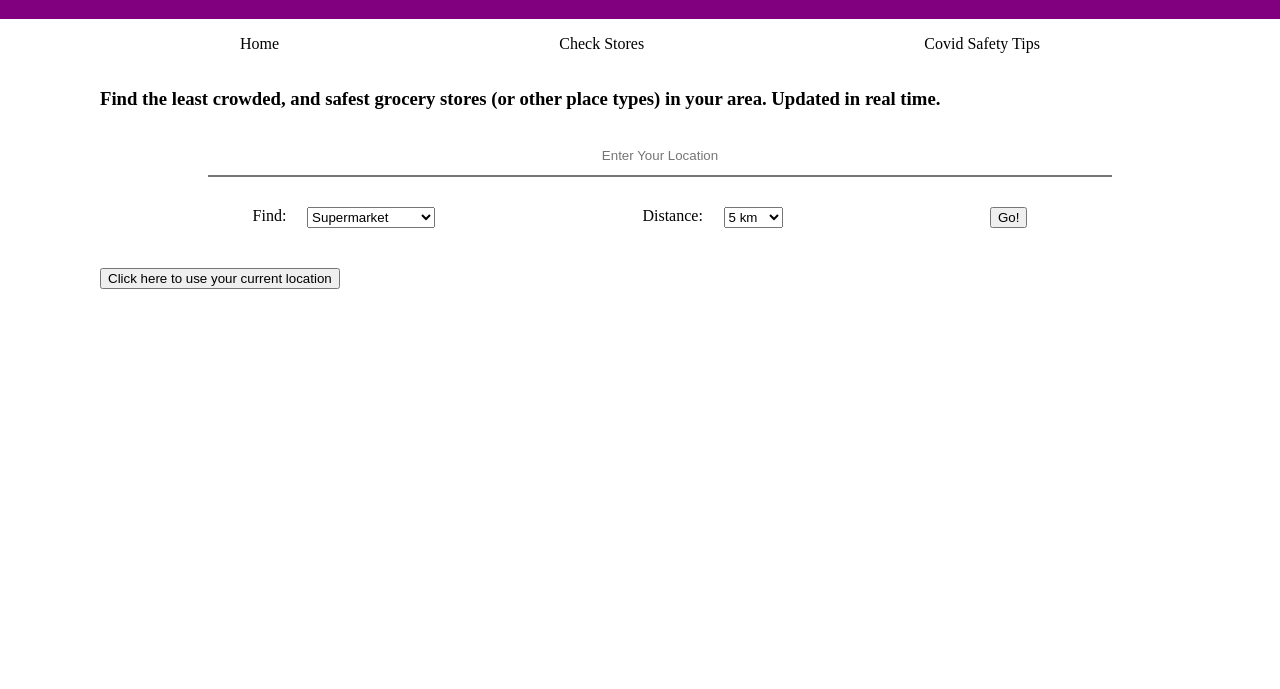
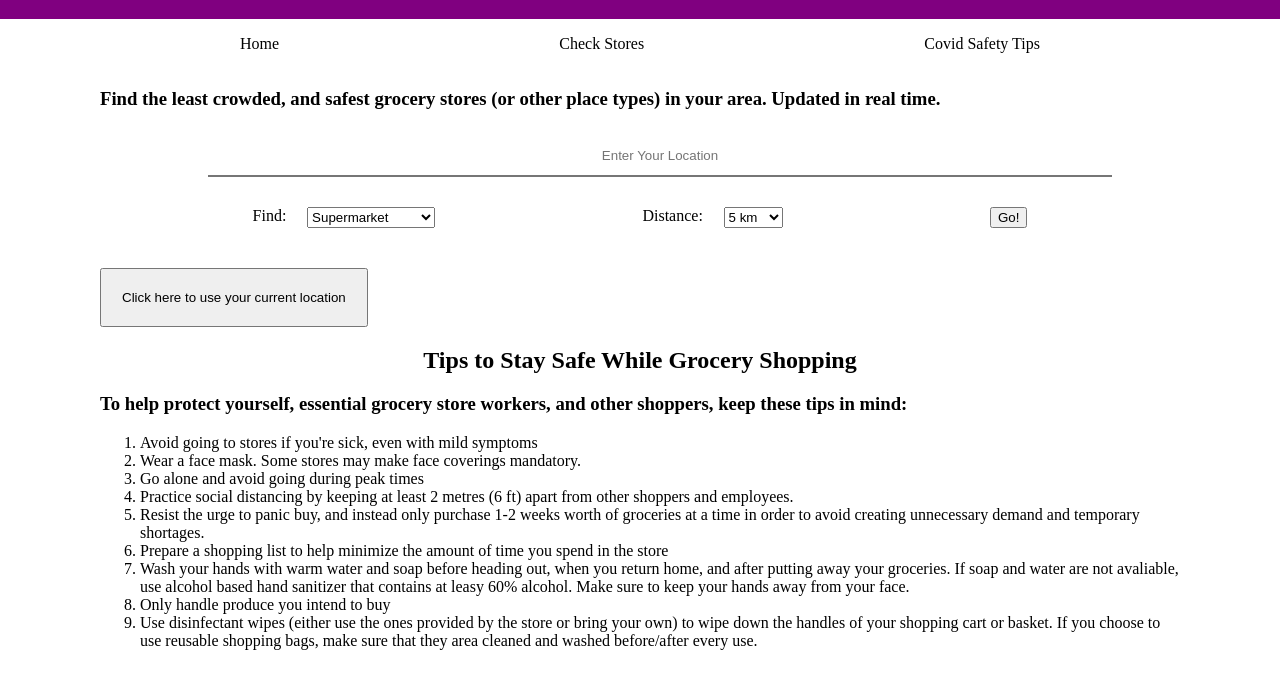
Before and after one commit to sunny-zuo/covid-wait, a Gatsby site in the folder client/: page / in a window 1280 px wide. Shown: the part 71-760 px from the top of the page. Built offline with nearby package versions, Linux system fonts and the light colour scheme; Gatsby itself is replaced by a stand-in of ours.

Commit message:
Safety Tips
advice on how to stay safe while grocery shopping

```diff
--- a/client/src/pages/index.js
+++ b/client/src/pages/index.js
@@ -21,7 +21,7 @@ class Home extends React.Component {
             <p>Check Stores</p>
             <p>Covid Safety Tips</p>
         </div>
-          <div class="Check Stores">
+          <div className="Check Stores">
           <h3>Find the least crowded, and safest grocery stores (or other place types) in your area. Updated in real time.</h3>
           <form>
             <input type="text" name="address" aria-label="User Address" placeholder="Enter Your Location"></input>
@@ -47,6 +47,21 @@ class Home extends React.Component {
 
           <br/>
           <button onClick={getLocation} id="current-location">Click here to use your current location</button>
+        </div>
+        <div className="tips">
+          <h2>Tips to Stay Safe While Grocery Shopping</h2>
+          <h3>To help protect yourself, essential grocery store workers, and other shoppers, keep these tips in mind:</h3>
+          <ol>
+            <li>Avoid going to stores if you're sick, even with mild symptoms</li>
+            <li>Wear a face mask. Some stores may make face coverings mandatory.</li>
+            <li>Go alone and avoid going during peak times</li>
+            <li>Practice social distancing by keeping at least 2 metres (6 ft) apart from other shoppers and employees.</li>
+            <li>Resist the urge to panic buy, and instead only purchase 1-2 weeks worth of groceries at a time in order to avoid creating unnecessary demand and temporary shortages.</li>
+            <li>Prepare a shopping list to help minimize the amount of time you spend in the store</li>
+            <li>Wash your hands with warm water and soap before heading out, when you return home, and after putting away your groceries. If soap and water are not avaliable, use alcohol based hand sanitizer that contains at leasy 60% alcohol. Make sure to keep your hands away from your face.</li>
+            <li>Only handle produce you intend to buy</li>
+            <li>Use disinfectant wipes (either use the ones provided by the store or bring your own) to wipe down the handles of your shopping cart or basket. If you choose to use reusable shopping bags, make sure that they area cleaned and washed before/after every use.</li>
+          </ol>
         </div>
         </Layout>
       </div>
--- a/client/src/stylesheets/index.css
+++ b/client/src/stylesheets/index.css
@@ -28,5 +28,7 @@ input {
 }
 #current-location {
     display: flexbox;
-    justify-content: center;
+    text-align: center;
+    padding: 20px;
+    margin: 0, auto;
 }
```
